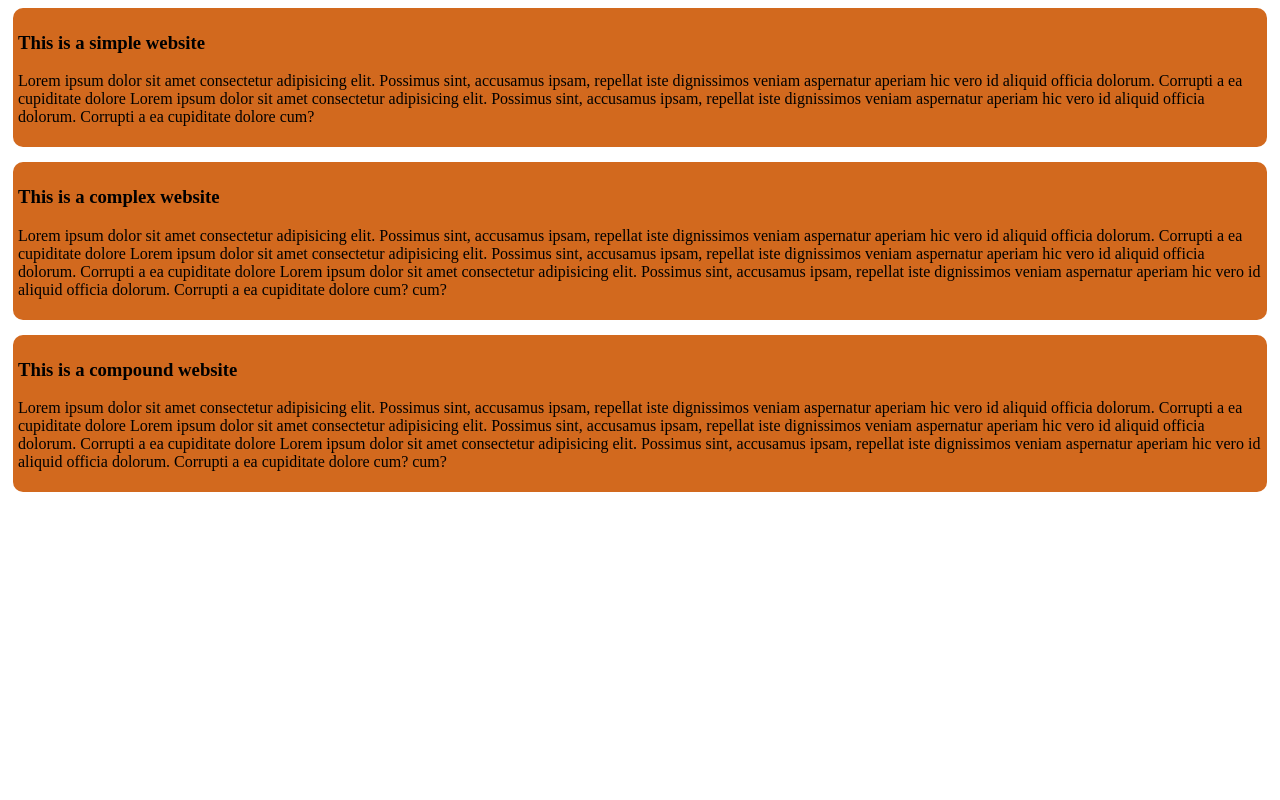
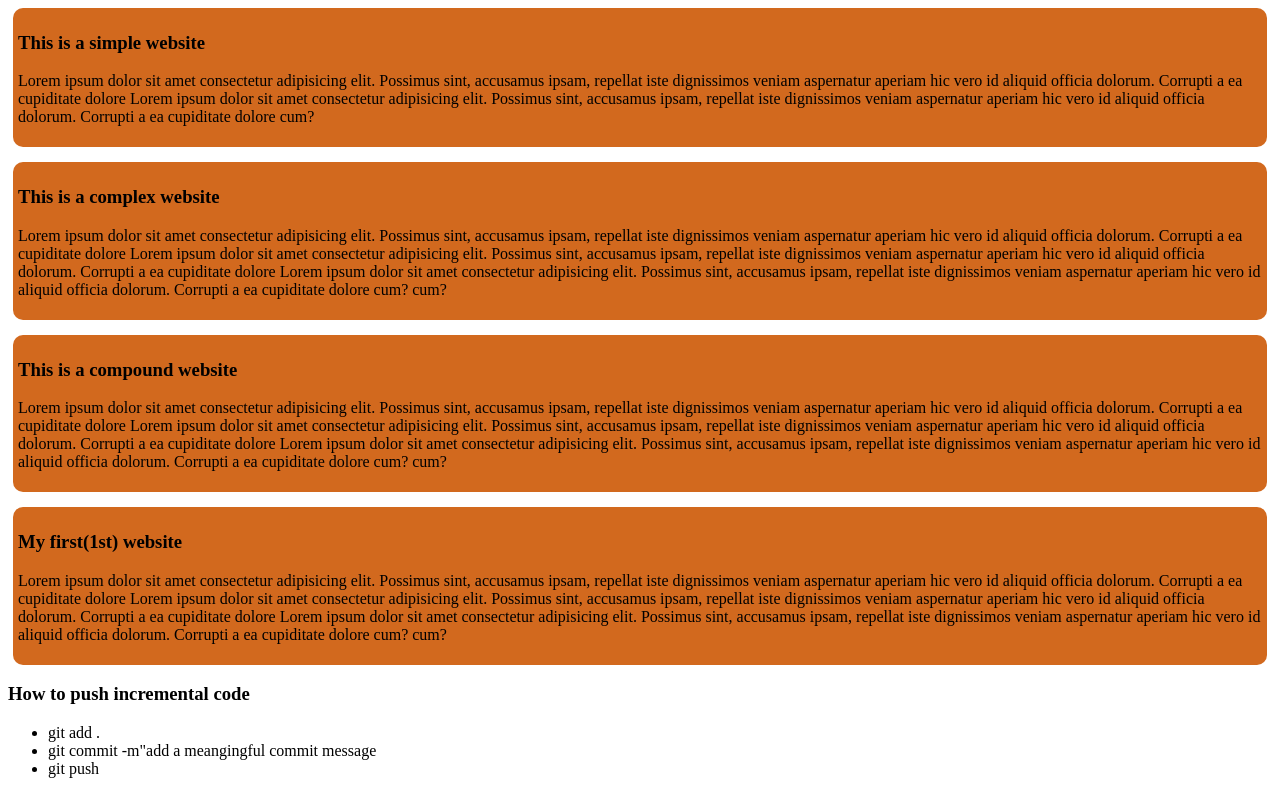
Before and after one commit to Muhammad-atique-khan/my-simple-website, a plain HTML site: page index.html in a window 1280 px wide. Drawn offline with Linux system fonts and the light colour scheme.

Commit message:
Just a simple website'

```diff
--- a/index.html
+++ b/index.html
@@ -39,6 +39,25 @@
             cum?
             cum?</p>
     </div>
+    <div class="blog">
+        <h3>My first(1st) website</h3>
+        <p>Lorem ipsum dolor sit amet consectetur adipisicing elit. Possimus sint, accusamus ipsam, repellat iste
+            dignissimos veniam aspernatur aperiam hic vero id aliquid officia dolorum. Corrupti a ea cupiditate dolore
+            Lorem ipsum dolor sit amet consectetur adipisicing elit. Possimus sint, accusamus ipsam, repellat iste
+            dignissimos veniam aspernatur aperiam hic vero id aliquid officia dolorum. Corrupti a ea cupiditate dolore
+            Lorem ipsum dolor sit amet consectetur adipisicing elit. Possimus sint, accusamus ipsam, repellat iste
+            dignissimos veniam aspernatur aperiam hic vero id aliquid officia dolorum. Corrupti a ea cupiditate dolore
+            cum?
+            cum?</p>
+    </div>
+    <div>
+        <h3>How to push incremental code</h3>
+        <ul>
+            <li>git add .</li>
+            <li>git commit -m"add a meangingful commit message</li>
+            <li>git push</li>
+        </ul>
+    </div>
 </body>
 
 </html>
```
